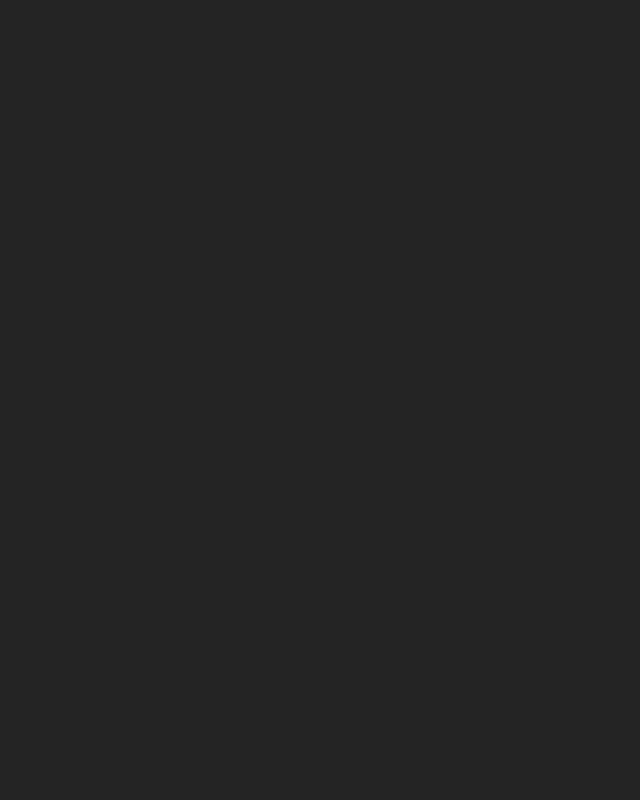
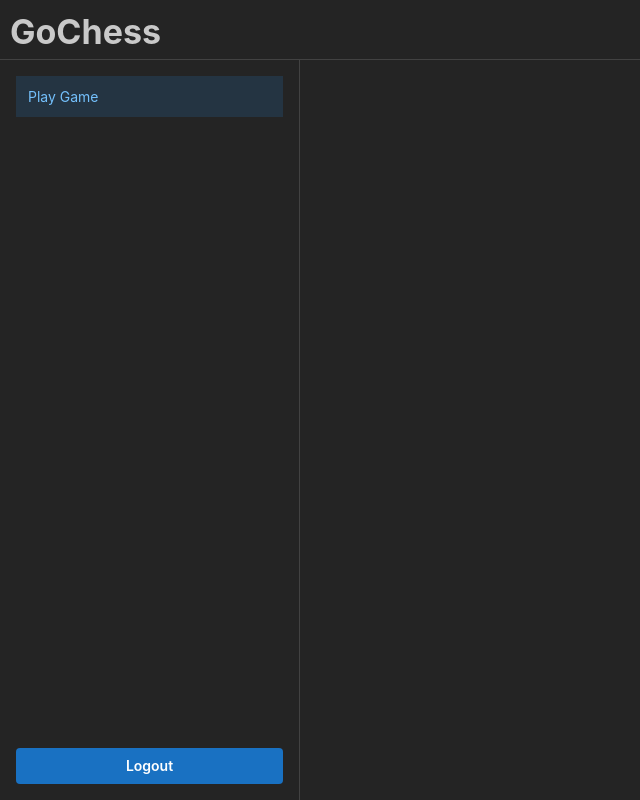
Before and after one commit to DenisPronin/chess-frontend, a React (Vite) app: page /app in a window 1280 px wide. Before the commit this address led to /. Shown: the whole page, without its empty margins (0-640 px from the left). Built offline with nearby package versions, Linux system fonts and the light colour scheme.

Commit message:
App Layout (#12)

```diff
--- a/src/app/App.features.ts
+++ b/src/app/App.features.ts
@@ -1,6 +1,7 @@
 import { AuthFeature } from '@/features/Auth'
 import { GameFeature } from '@/features/Game'
 import { InitFeature } from '@/features/Init'
+import { LayoutFeature } from '@/features/Layout'
 import { ProfileFeature } from '@/features/Profile'
 import { ThemeFeature } from '@/features/Theme'
 import { IFeature } from '@/types'
@@ -8,6 +9,7 @@ import { IFeature } from '@/types'
 export const appFeatures: IFeature[] = [
   ThemeFeature,
   InitFeature,
+  LayoutFeature,
   AuthFeature,
   GameFeature,
   ProfileFeature,
--- a/src/app/imports/App.components.ts
+++ b/src/app/imports/App.components.ts
@@ -1,2 +1,3 @@
+export { LayoutMain } from '@/features/Layout/components/LayoutMain/LayoutMain'
 export { AuthProtected } from '@/features/Auth/components/AuthProtected/AuthPotected'
 export { AuthLogout } from '@/features/Auth/components/AuthLogout/AuthLogout'
--- a/src/features/Auth/components/AuthLogin/AuthLogin.tsx
+++ b/src/features/Auth/components/AuthLogin/AuthLogin.tsx
@@ -26,7 +26,7 @@ export function AuthLogin() {
   const handleSubmit = async (values: AuthLoginRequest) => {
     try {
       await login(values)
-      navigate('/game')
+      navigate('/app/game')
     } catch {
       return
     }
--- a/src/features/Game/Game.router.tsx
+++ b/src/features/Game/Game.router.tsx
@@ -1,7 +1,12 @@
+import { LayoutMain } from '@/app/imports/App.components'
 import { IRouter } from '@/types'
 import { GamePage } from './components/GamePage/GamePage'
 
 export const gameRouter: IRouter = {
+  layout: {
+    path: 'app',
+    element: LayoutMain,
+  },
   routes: [
     {
       path: 'game',
--- a/src/features/Game/components/GamePage/GamePage.tsx
+++ b/src/features/Game/components/GamePage/GamePage.tsx
@@ -1,10 +1,3 @@
-import { AuthLogout } from '@/app/imports/App.components'
-
 export function GamePage() {
-  return (
-    <div>
-      game
-      <AuthLogout />
-    </div>
-  )
+  return <div>game</div>
 }
--- /dev/null
+++ b/src/features/Layout/Layout.feature.ts
@@ -0,0 +1,6 @@
+import { IFeature } from '@/types'
+import { FEATURE_NAME } from './Layout.model'
+
+export const LayoutFeature: IFeature = {
+  title: FEATURE_NAME,
+}
--- /dev/null
+++ b/src/features/Layout/Layout.model.ts
@@ -0,0 +1 @@
+export const FEATURE_NAME = 'Layout'
--- /dev/null
+++ b/src/features/Layout/components/LayoutMain/LayoutMain.tsx
@@ -0,0 +1,36 @@
+import { AuthLogout } from '@/app/imports/App.components'
+import { AppShell, Flex, NavLink, Space, Title } from '@mantine/core'
+import { useDisclosure } from '@mantine/hooks'
+import { Link, Outlet } from 'react-router-dom'
+
+export function LayoutMain() {
+  const [opened] = useDisclosure()
+
+  return (
+    <AppShell
+      header={{ height: 60 }}
+      navbar={{
+        width: 300,
+        breakpoint: 'sm',
+        collapsed: { mobile: !opened },
+      }}
+      padding="md"
+    >
+      <AppShell.Header p="xs">
+        <Title order={1}>GoChess</Title>
+      </AppShell.Header>
+
+      <AppShell.Navbar>
+        <Flex direction="column" p="md" flex={1}>
+          <NavLink component={Link} to="/app/game" active label="Play Game" />
+          <Space flex={1} />
+          <AuthLogout />
+        </Flex>
+      </AppShell.Navbar>
+
+      <AppShell.Main>
+        <Outlet />
+      </AppShell.Main>
+    </AppShell>
+  )
+}
--- /dev/null
+++ b/src/features/Layout/index.ts
@@ -0,0 +1 @@
+export * from './Layout.feature'
```
